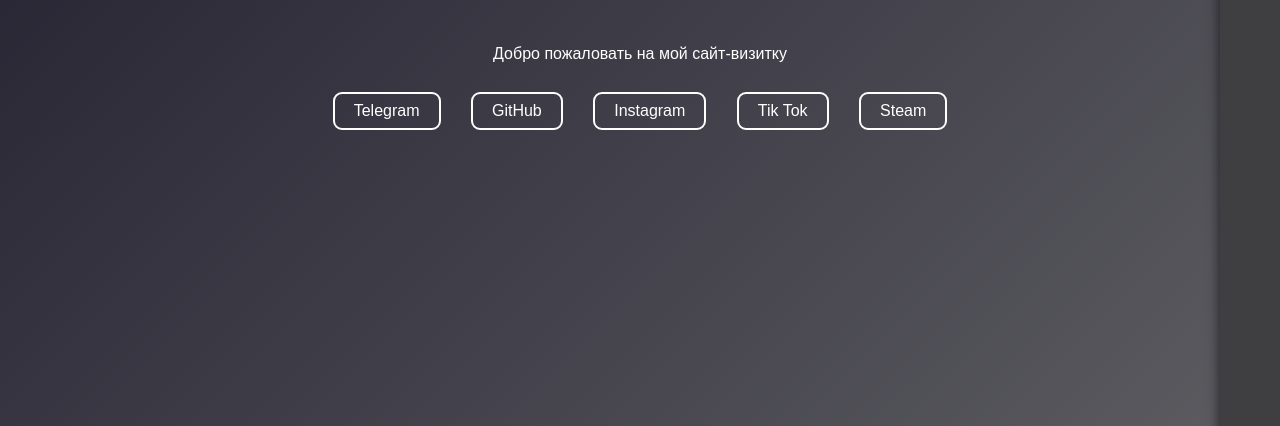
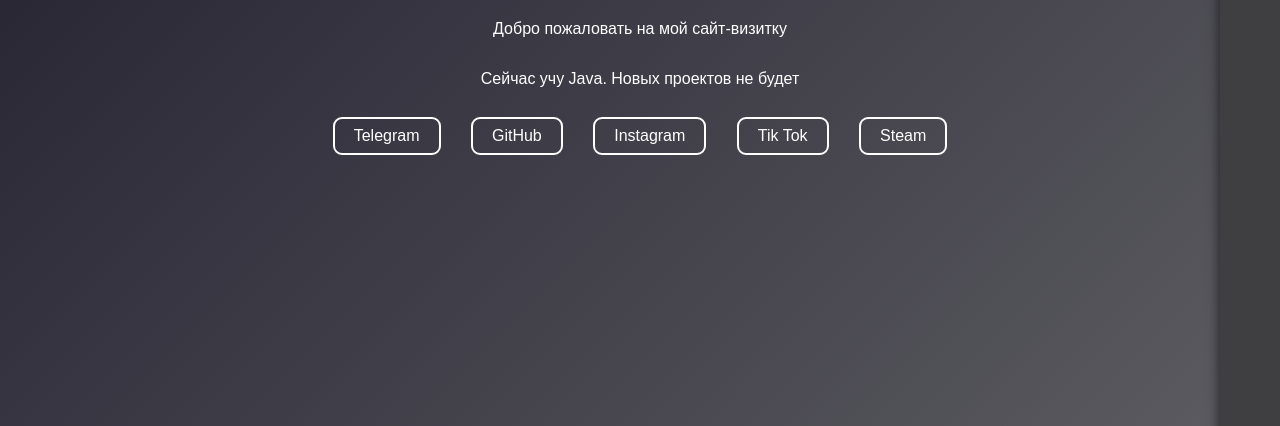
Before and after one commit to Feilic/Feilic, a plain HTML site: page index.html in a window 1280 px wide. Shown: the part 374-800 px from the top of the page. Drawn offline with Linux system fonts and the light colour scheme.

Commit message:
Update index.html

```diff
--- a/index.html
+++ b/index.html
@@ -96,6 +96,7 @@
 
   <h1>Привет, я Илья!</h1>
   <p>Добро пожаловать на мой сайт-визитку</p>
+  <p>Сейчас учу Java. Новых проектов не будет</p>
 
   <div class="social-links">
     <a href="https://t.me/Feilics" target="blank">Telegram</a>
```
